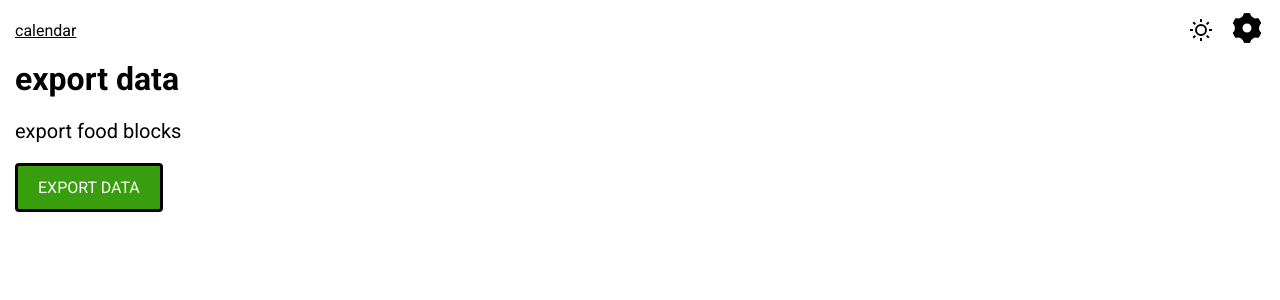
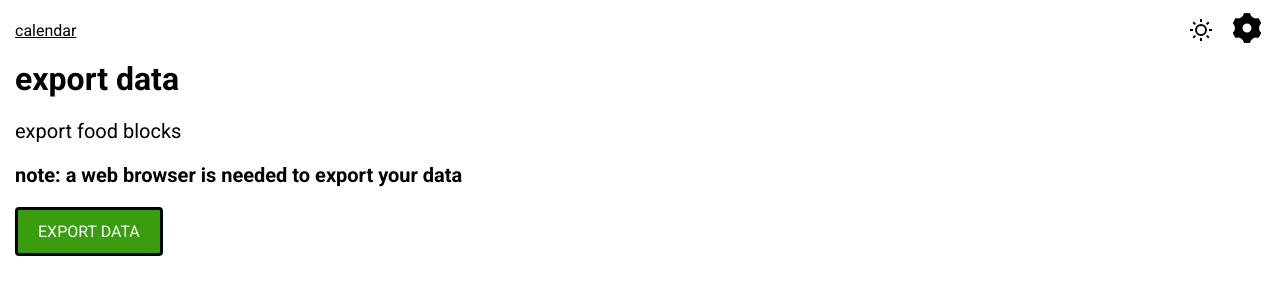
Before and after one commit to colorlessenergy/calorie-tracker, a Next.js app: page /settings/data/export-data in a window 1280 px wide. Shown: the top 300 px of the page. Built offline with nearby package versions, Linux system fonts and the light colour scheme.

Commit message:
add note for when exporting data

```diff
--- a/pages/settings/data/export-data.js
+++ b/pages/settings/data/export-data.js
@@ -53,6 +53,10 @@ export default function ExportData () {
                         export food blocks
                     </p>
 
+                    <p className="text-bold text-medium">
+                        note: a web browser is needed to export your data
+                    </p>
+
                     <button
                         onClick={ exportData }
                         className="button button-green">export data</button>
```
